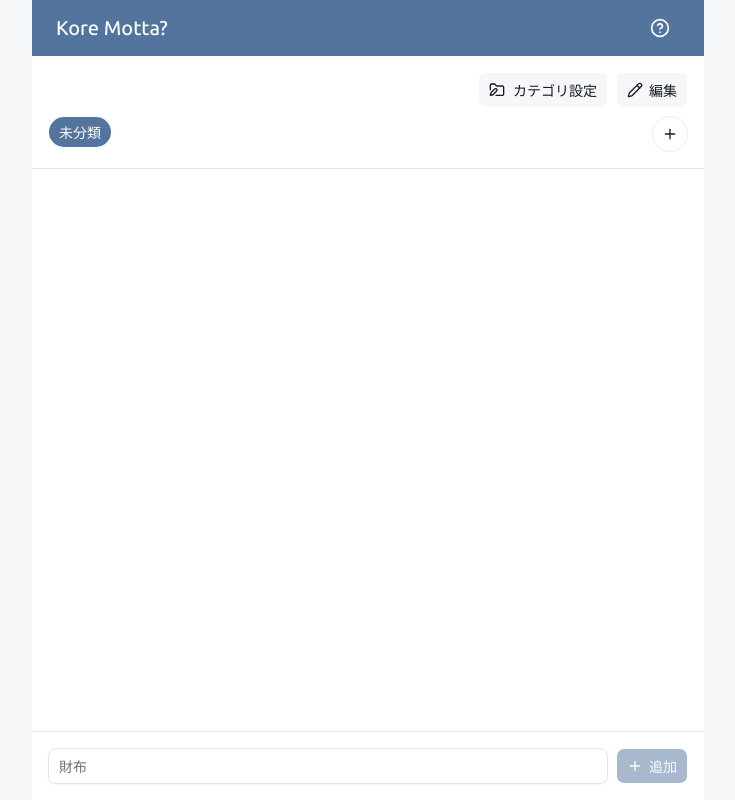
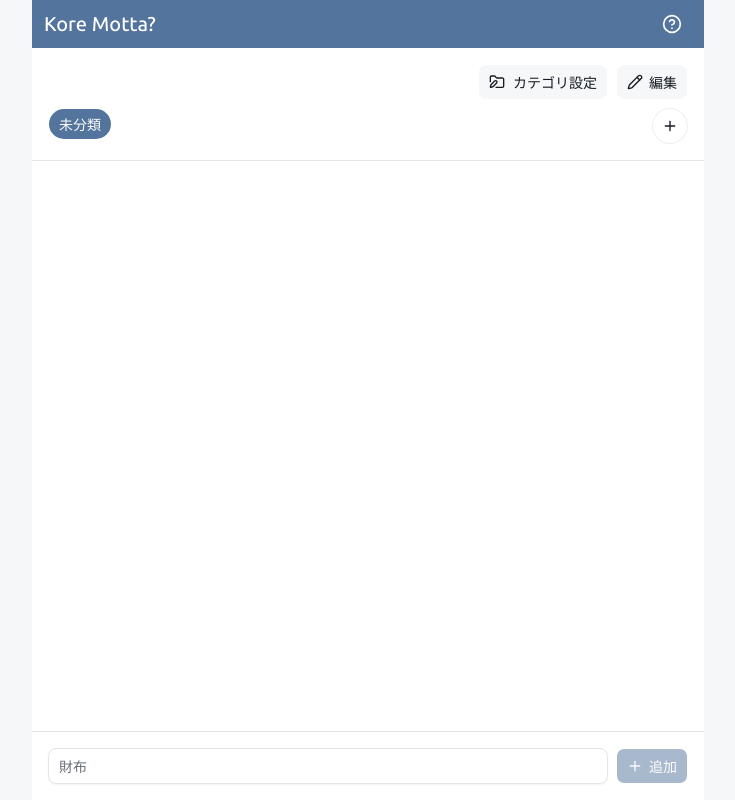
Before and after one commit to kem198/kore-motta, a Next.js app: page / in a window 1280 px wide. Shown: the whole page, without its empty margins (272-1007 px from the left). Built offline with nearby package versions, Linux system fonts and the light colour scheme.

Commit message:
fix: adjust padding in TodoAppHeader for improved layout consistency

```diff
--- a/src/components/shared/todo-app-header.tsx
+++ b/src/components/shared/todo-app-header.tsx
@@ -10,7 +10,7 @@ export function TodoAppHeader({ className, ...props }: TodoAppHeaderProps) {
   return (
     <header
       className={cn(
-        "bg-primary flex items-center justify-between gap-2 px-6 py-1 font-normal text-white max-md:px-3 md:py-2",
+        "bg-primary flex items-center justify-between gap-2 px-3 py-1 font-normal text-white",
         className,
       )}
       {...props}
```
